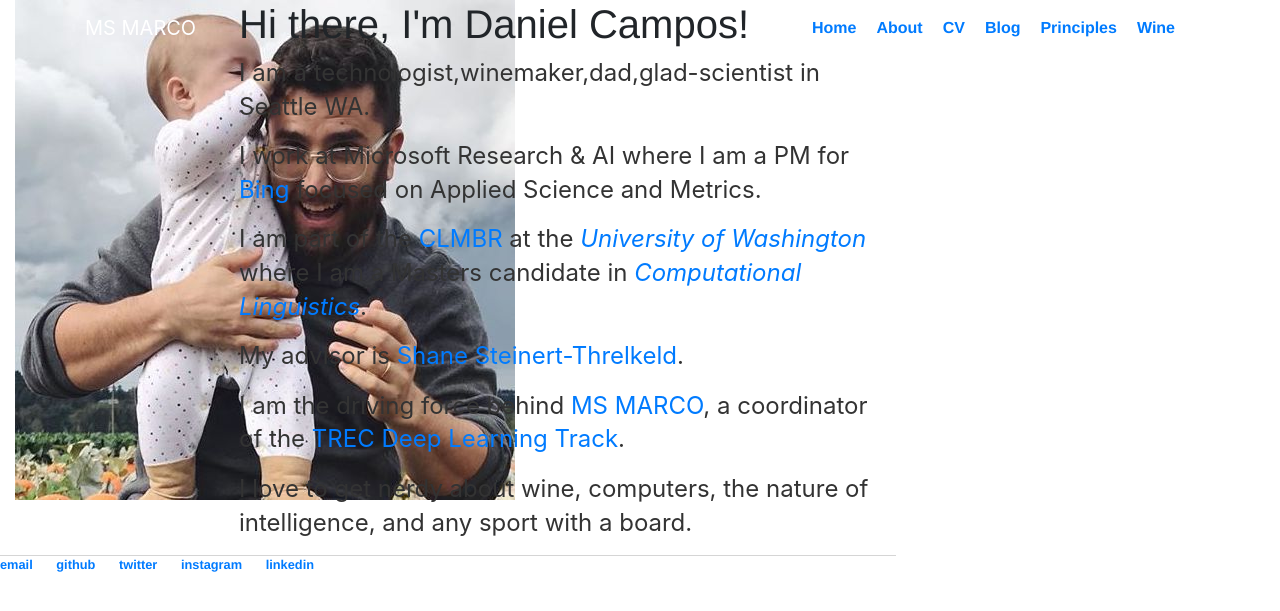
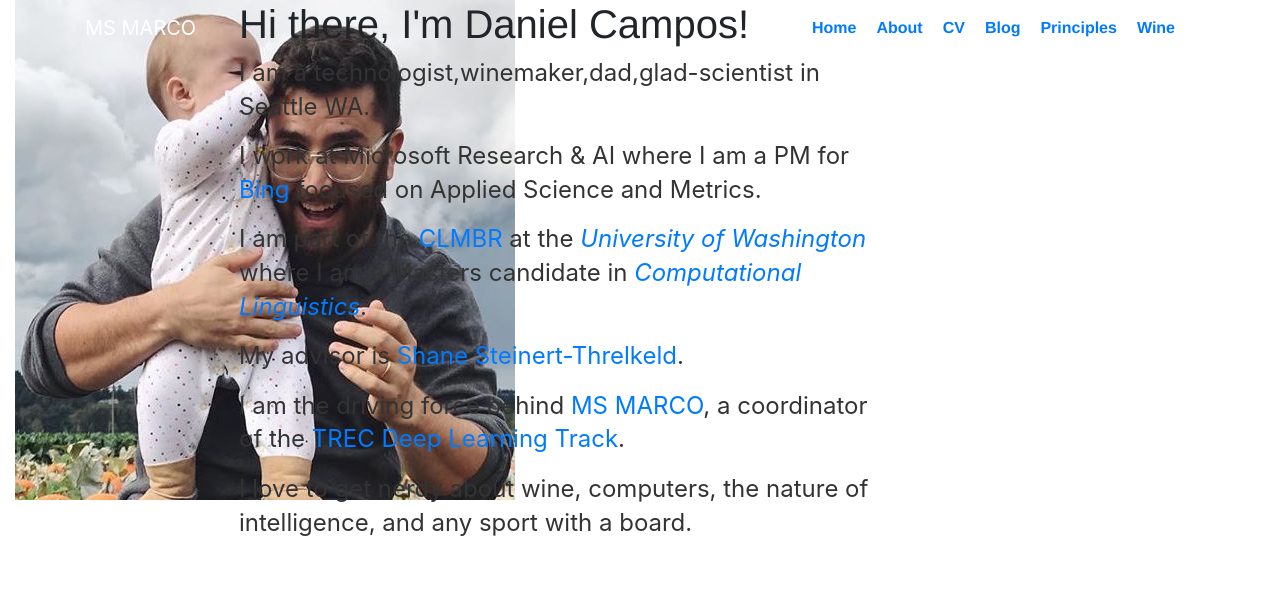
Before and after one commit to spacemanidol/spacemanidol.github.io, a Jekyll site: the page built from index.html, in a window 1280 px wide. Shown: the top 611 px of the page. Built offline with Jekyll 4.4.1, drawn with Linux system fonts in a browser that asks for light colours; comment, search, counter and statistics services are not loaded.

Commit message:
Update default.html

```diff
--- a/_layouts/default.html
+++ b/_layouts/default.html
@@ -40,18 +40,8 @@
                 	</div>
             	</div>
         </nav>
-    </nav>
     <div class="container">
       {{ content }}
     </div>
-    <footer>
-      <ul>
-        <li><a href="mailto:spacemanidol@gmail.com">email</a></li>
-        <li><a href="https://github.com/spacemanidol">github</a></li>
-        <li><a href="https://twitter.com/spacemanidol">twitter</a></li>
-        <li><a href="https://www.instagram.com/spacemanidol/">instagram</a></li>
-        <li><a href="https://www.linkedin.com/in/spacemanidol/">linkedin</a></li>
-      </ul>
-    </footer>
   </body>
 </html>
```
Lines whose indentation alone changed are shown as unchanged.
